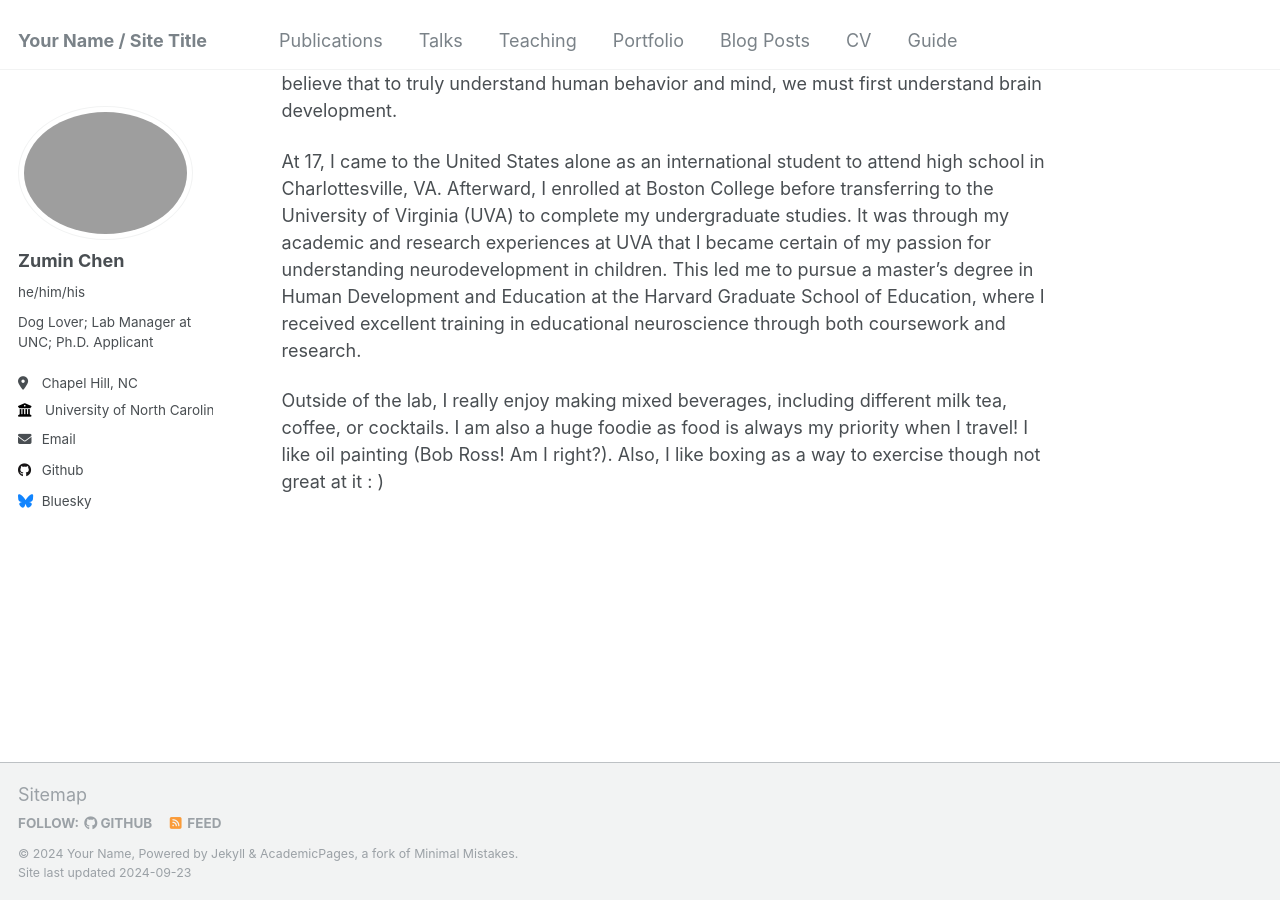
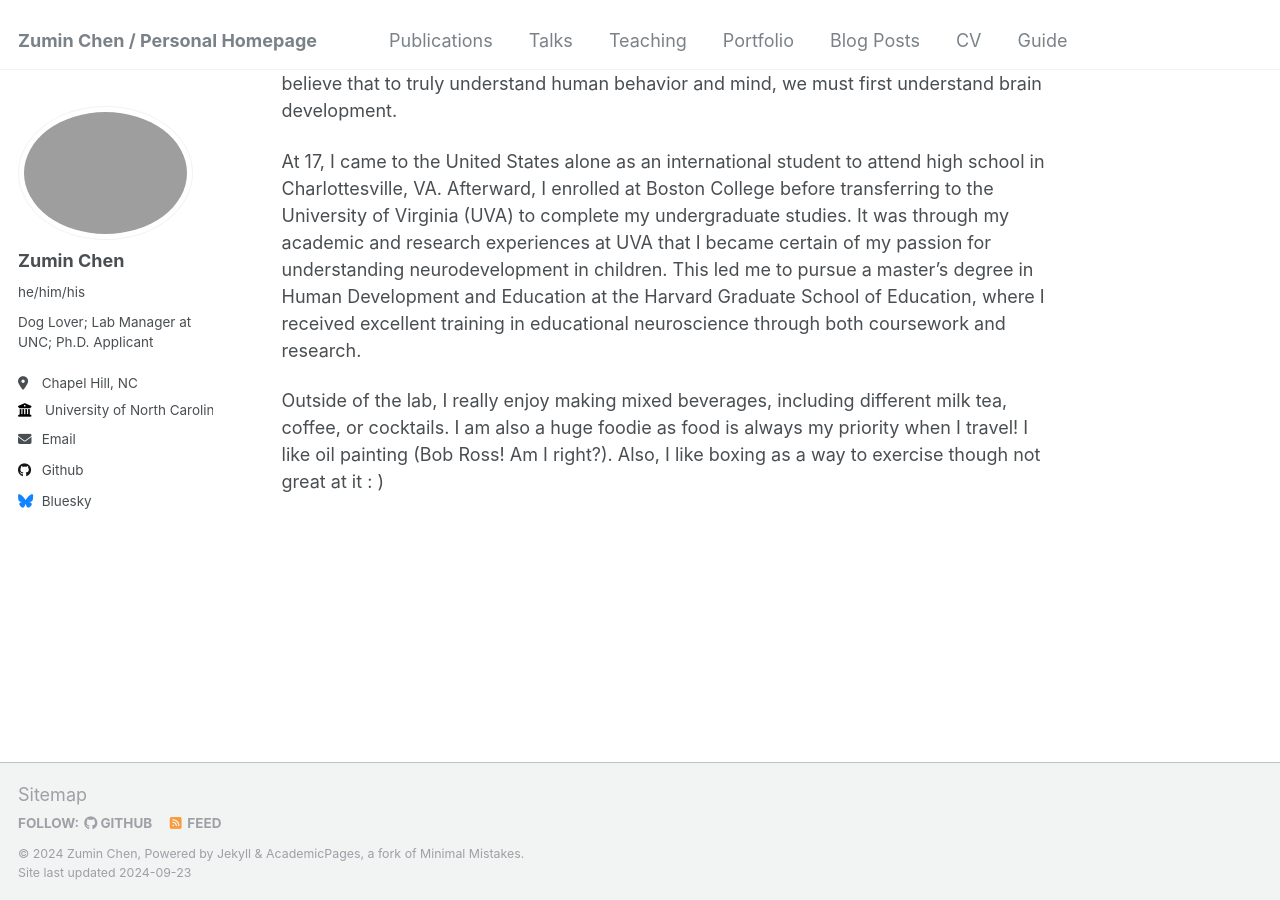
Before and after one commit to zumin-chen/Zumin-Chen, a Jekyll site: the page built from _pages/about.md, in a window 1280 px wide and 900 px high, scrolled down 688 px. Built offline with Jekyll 4.4.1, drawn with Linux system fonts in a browser that asks for light colours.

Commit message:
Update _config.yml

```diff
--- a/_config.yml
+++ b/_config.yml
@@ -8,13 +8,13 @@
 
 # Basic Site Settings
 locale                   : "en-US"
-title                    : "Your Name / Site Title"
+title                    : "Zumin Chen  / Personal Homepage "
 title_separator          : "-"
-name                     : &name "Your Name"
-description              : &description "personal description"
+name                     : &name "Zumin Chen"
+description              : &description "Lab manager at UNC-CH"
 url                      : https://zumin-chen.github.io # the base hostname & protocol for your site e.g. "https://mmistakes.github.io"
 baseurl                  : "" # the subpath of your site, e.g. "/blog"
-repository               : "academicpages/academicpages.github.io"
+repository               : "zumin-chen/zumin-chen.github.io"
 
 # Site Author - The following control what appear as part of the author content on the side bar.
 #               If a field is blank the icon and link will not appear, otherwise it will be shown.
```
